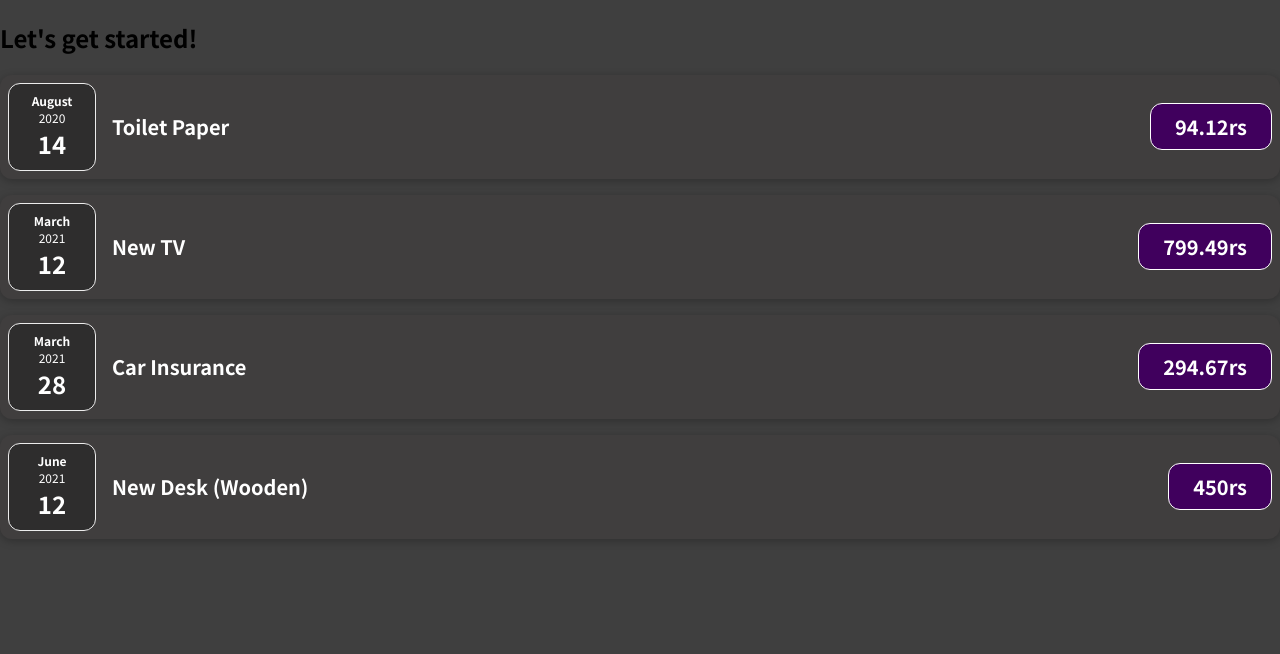
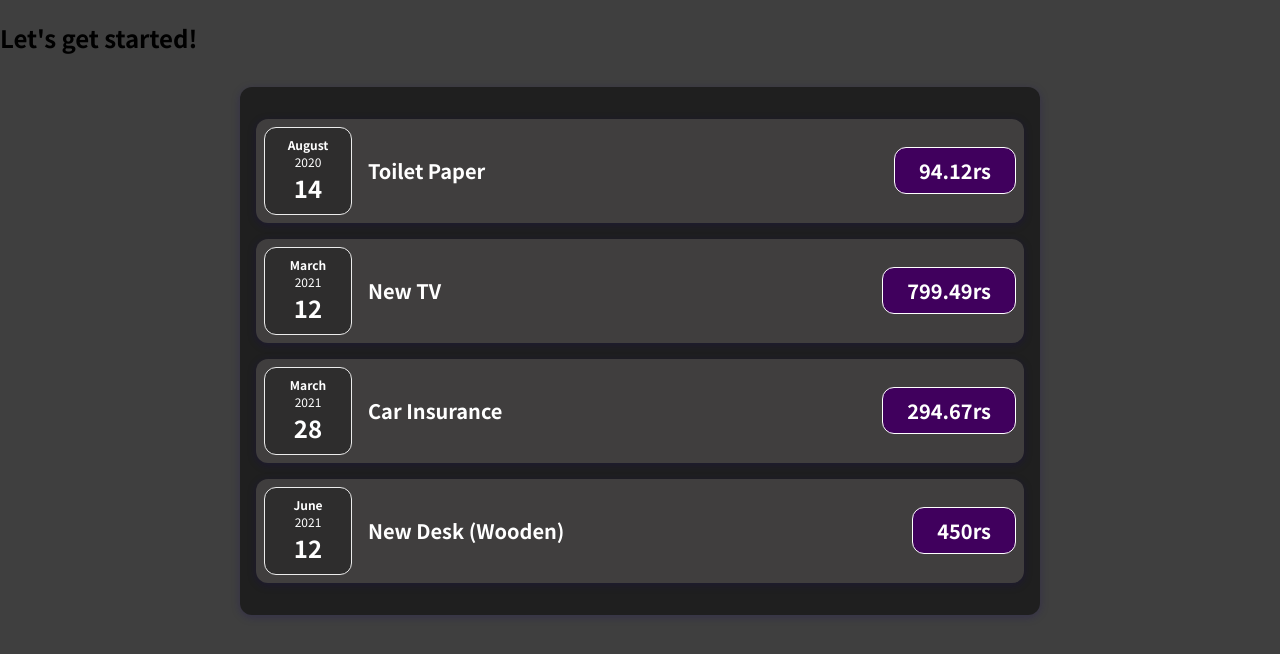
Before and after one commit to rakesh101199/React-Demo, a JavaScript app: page / in a window 1280 px wide. Shown: the top 654 px of the page. Built offline with nearby package versions, Linux system fonts and the light colour scheme.

Commit message:
Adding Card

```diff
--- a/src/App.js
+++ b/src/App.js
@@ -1,4 +1,4 @@
-import ExpenseItem from "./components/ExpenseItem";
+import Expenses from "./components/Expenses";
 
 function App() {
   const expenses = [
@@ -30,26 +30,7 @@
   return (
     <div>
       <h2>Let's get started!</h2>
-      <ExpenseItem
-        title={expenses[0].title}
-        date={expenses[0].date}
-        amount={expenses[0].amount}
-      ></ExpenseItem>
-            <ExpenseItem
-        title={expenses[1].title}
-        date={expenses[1].date}
-        amount={expenses[1].amount}
-      ></ExpenseItem>
-      <ExpenseItem
-        title={expenses[2].title}
-        date={expenses[2].date}
-        amount={expenses[2].amount}
-      ></ExpenseItem>
-      <ExpenseItem
-        title={expenses[3].title}
-        date={expenses[3].date}
-        amount={expenses[3].amount}
-      ></ExpenseItem>
+      <Expenses items={expenses}></Expenses>
     </div>
   );
 }
--- /dev/null
+++ b/src/components/Card.css
@@ -0,0 +1,4 @@
+.card{
+    box-shadow: 0 2px 8px rgba(24, 6, 106, 0.25);
+    border-radius: 12px;
+}
--- /dev/null
+++ b/src/components/Card.js
@@ -0,0 +1,9 @@
+import "./Card.css";
+
+function Card(props){
+    const classes = 'card ' + props.className;
+    return <div className={classes}>{props.children}</div>;
+
+}
+
+export default Card;
--- a/src/components/ExpenseItem.css
+++ b/src/components/ExpenseItem.css
@@ -2,10 +2,8 @@
     display: flex;
     justify-content: space-between;
     align-items: center;
-    box-shadow: 0 2px 8px rgba(0, 0, 0, 0.25);
     padding: 0.5rem;
     margin: 1rem 0;
-    border-radius: 12px;
     background-color: #403e3e;
   }
 
--- a/src/components/ExpenseItem.js
+++ b/src/components/ExpenseItem.js
@@ -1,16 +1,17 @@
 import "./ExpenseItem.css";
 import ExpenseDate from "./ExpenseDate";
+import Card from "./Card";
 
 function ExpenseItem(props) {
 
   return (
-    <div className="expense-item">
+    <Card className="expense-item">
       <ExpenseDate date={props.date}/>
       <div className="expense-item__description">
         <h2>{props.title}</h2>
         <div className="expense-item__price">{props.amount}rs</div>
       </div>
-    </div>
+    </Card>
   );
 }
 
--- /dev/null
+++ b/src/components/Expenses.css
@@ -0,0 +1,7 @@
+.expenses{
+    padding: 1rem;
+    background-color: rgb(31, 31, 31);
+    margin: 2rem auto;
+    width: 50rem;
+    max-width: 95%;
+}
--- /dev/null
+++ b/src/components/Expenses.js
@@ -0,0 +1,32 @@
+import "./Expenses.css";
+import ExpenseItem from "./ExpenseItem";
+import Card from "./Card";
+
+function Expenses(props) {
+  return (
+    <Card className="expenses">
+      <ExpenseItem
+        title={props.items[0].title}
+        date={props.items[0].date}
+        amount={props.items[0].amount}
+      ></ExpenseItem>
+      <ExpenseItem
+        title={props.items[1].title}
+        date={props.items[1].date}
+        amount={props.items[1].amount}
+      ></ExpenseItem>
+      <ExpenseItem
+        title={props.items[2].title}
+        date={props.items[2].date}
+        amount={props.items[2].amount}
+      ></ExpenseItem>
+      <ExpenseItem
+        title={props.items[3].title}
+        date={props.items[3].date}
+        amount={props.items[3].amount}
+      ></ExpenseItem>
+    </Card>
+  );
+}
+
+export default Expenses;
```
